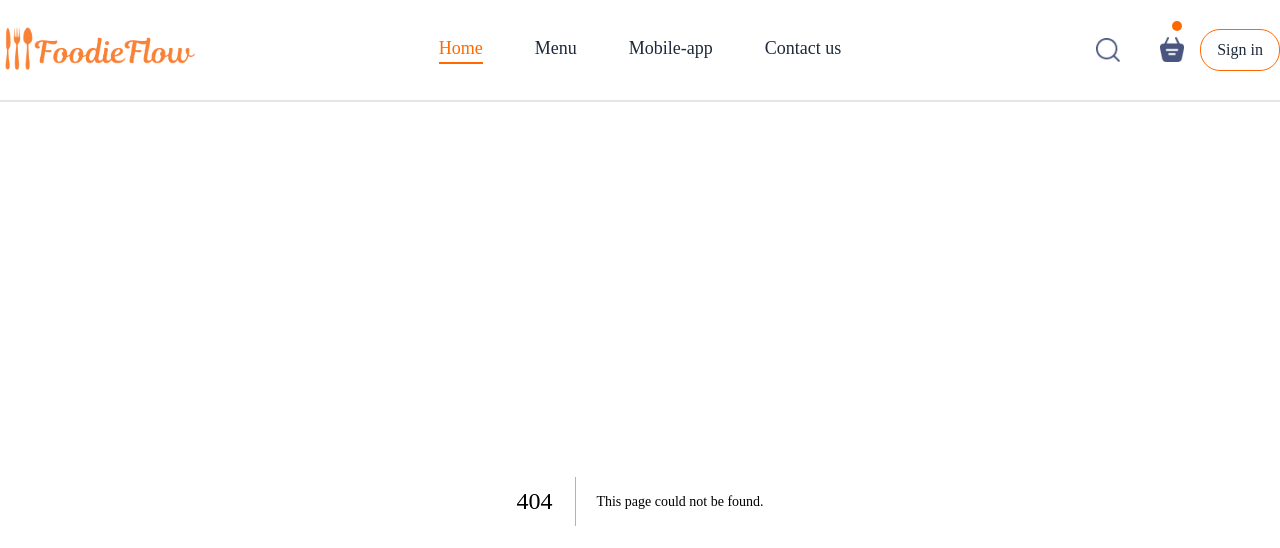
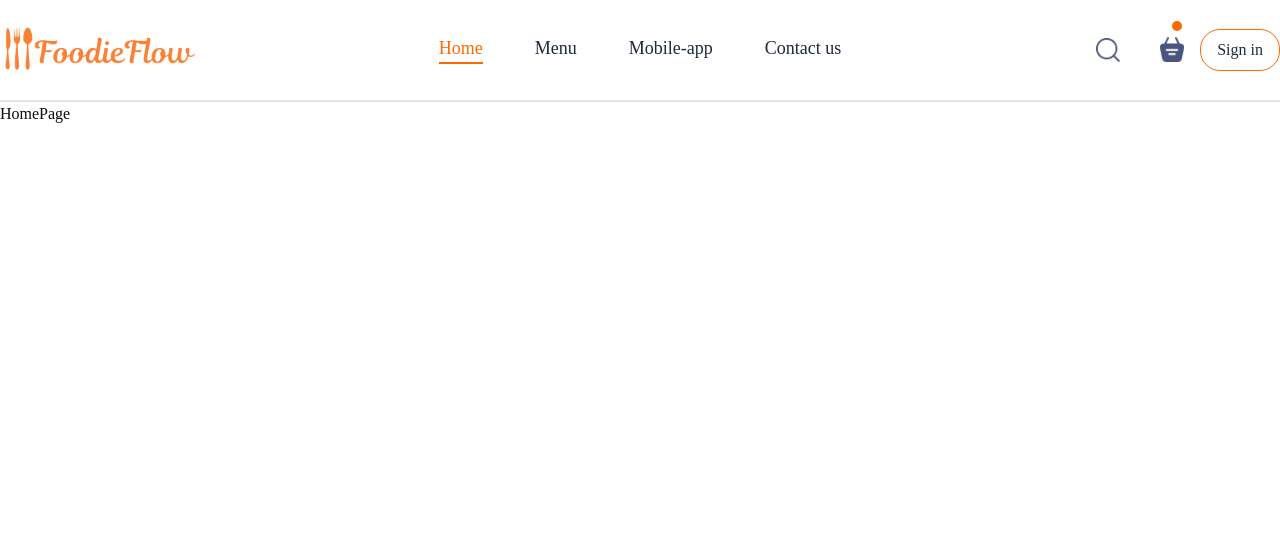
Before and after one commit to rajibdas51/FoodieFlow, a Next.js app in the folder client/: page /home in a window 1280 px wide. Before the commit this address had no page. Shown: the top 548 px of the page. Built offline with nearby package versions, Linux system fonts and the light colour scheme.

Commit message:
add homepage

```diff
--- /dev/null
+++ b/client/src/app/home/page.tsx
@@ -0,0 +1,7 @@
+import React from 'react';
+
+const HomePage = () => {
+  return <div>HomePage</div>;
+};
+
+export default HomePage;
```
